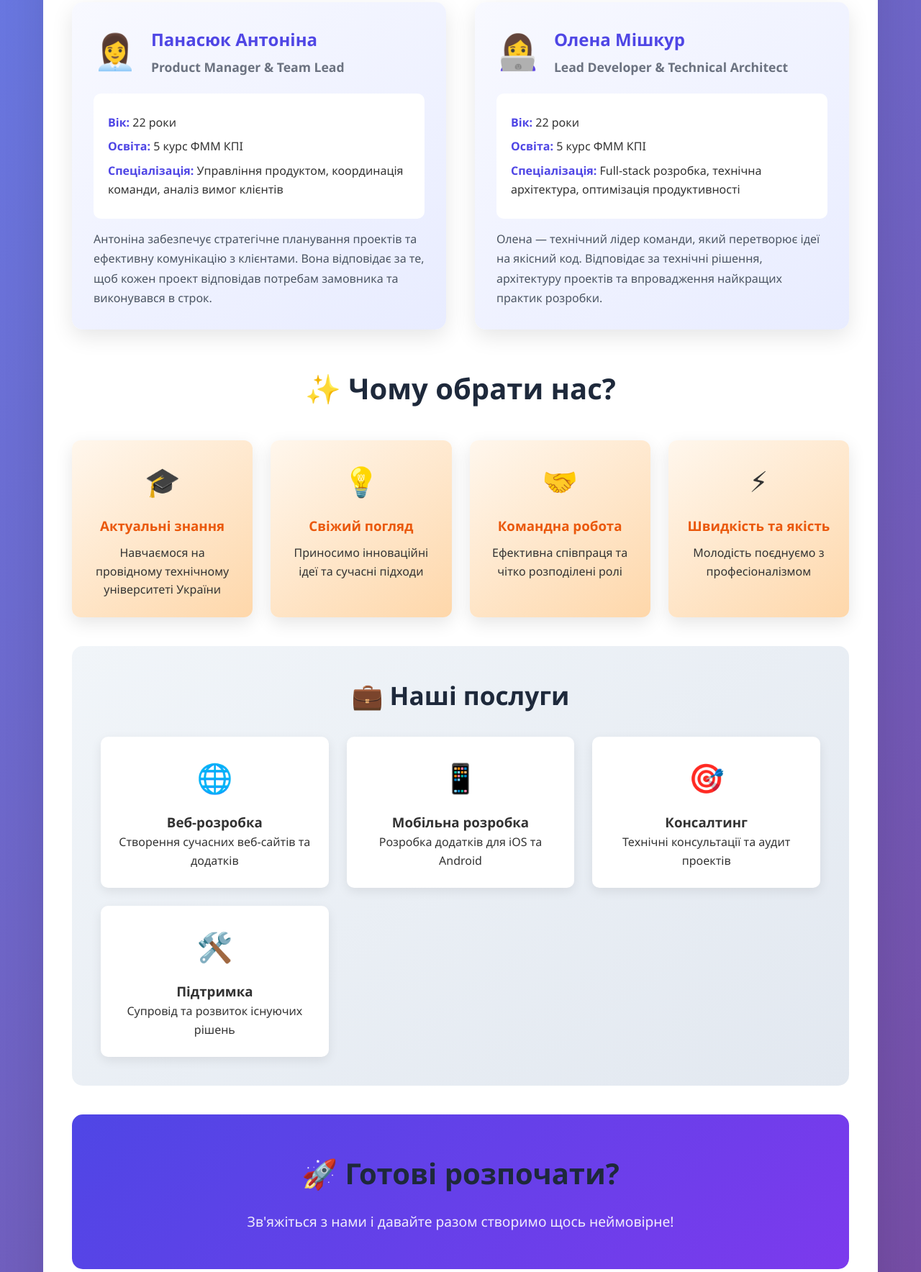
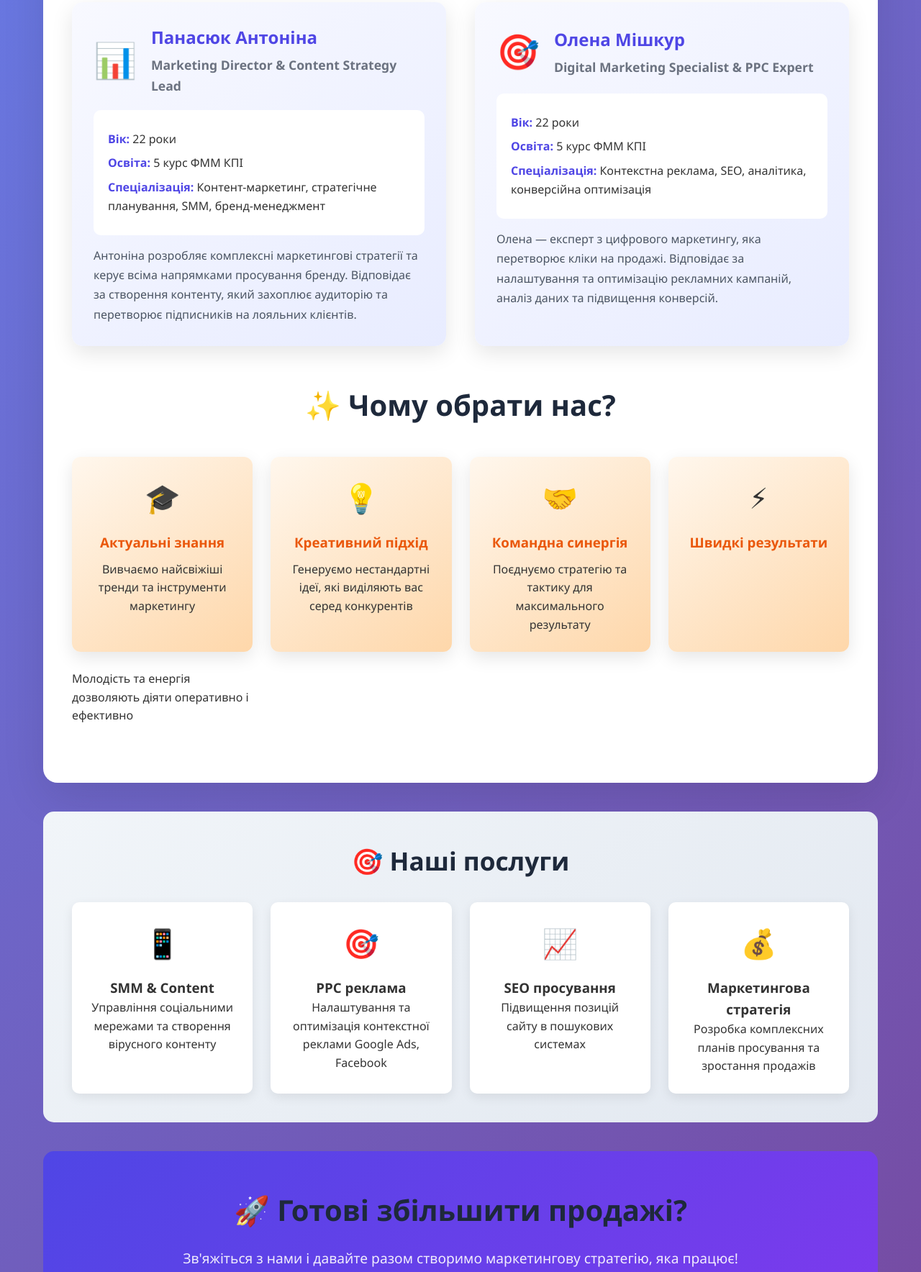
Before and after one commit to TonyaPanasyuk/Project-work, a plain HTML site: page index.html in a window 1280 px wide. Shown: the part 531-2299 px from the top of the page at 72% size. Drawn offline with Linux system fonts and the light colour scheme.

Commit message:
Update index.html

```diff
--- a/index.html
+++ b/index.html
@@ -3,7 +3,7 @@
 <head>
     <meta charset="UTF-8">
     <meta name="viewport" content="width=device-width, initial-scale=1.0">
-    <title>Наша команда - Веб розробка</title>
+    <title>Маркетингова агенція - Панасюк і Мішкур</title>
     <style>
         * {
             margin: 0;
@@ -236,7 +236,7 @@
     <div class="container">
         <section class="hero">
             <h1>🚀 Наша команда</h1>
-            <p>Молода та амбітна команда розробників, готова втілювати ваші ідеї в життя!</p>
+            <p>Молода та амбітна маркетингова команда, готова підкорювати ринки разом з вами!</p>
         </section>
 
         <div class="content">
@@ -245,39 +245,39 @@
                 <div class="team-grid">
                     <div class="team-member">
                         <div class="member-header">
-                            <div class="member-emoji">👩‍💼</div>
+                            <div class="member-emoji">📊</div>
                             <div class="member-info">
                                 <h3>Панасюк Антоніна</h3>
-                                <div class="member-role">Product Manager & Team Lead</div>
+                                <div class="member-role">Marketing Director & Content Strategy Lead</div>
                             </div>
                         </div>
                         <div class="member-details">
                             <p><strong>Вік:</strong> 22 роки</p>
                             <p><strong>Освіта:</strong> 5 курс ФММ КПІ</p>
-                            <p><strong>Спеціалізація:</strong> Управління продуктом, координація команди, аналіз вимог клієнтів</p>
+                            <p><strong>Спеціалізація:</strong> Контент-маркетинг, стратегічне планування, SMM, бренд-менеджмент</p>
                         </div>
                         <p class="member-description">
-                            Антоніна забезпечує стратегічне планування проектів та ефективну комунікацію з клієнтами.
-                            Вона відповідає за те, щоб кожен проект відповідав потребам замовника та виконувався в строк.
+                            Антоніна розробляє комплексні маркетингові стратегії та керує всіма напрямками просування бренду.
+                            Відповідає за створення контенту, який захоплює аудиторію та перетворює підписників на лояльних клієнтів.
                         </p>
                     </div>
 
                     <div class="team-member">
                         <div class="member-header">
-                            <div class="member-emoji">👩‍💻</div>
+                            <div class="member-emoji">🎯</div>
                             <div class="member-info">
                                 <h3>Олена Мішкур</h3>
-                                <div class="member-role">Lead Developer & Technical Architect</div>
+                                <div class="member-role">Digital Marketing Specialist & PPC Expert</div>
                             </div>
                         </div>
                         <div class="member-details">
                             <p><strong>Вік:</strong> 22 роки</p>
                             <p><strong>Освіта:</strong> 5 курс ФММ КПІ</p>
-                            <p><strong>Спеціалізація:</strong> Full-stack розробка, технічна архітектура, оптимізація продуктивності</p>
+                            <p><strong>Спеціалізація:</strong> Контекстна реклама, SEO, аналітика, конверсійна оптимізація</p>
                         </div>
                         <p class="member-description">
-                            Олена — технічний лідер команди, який перетворює ідеї на якісний код.
-                            Відповідає за технічні рішення, архітектуру проектів та впровадження найкращих практик розробки.
+                            Олена — експерт з цифрового маркетингу, яка перетворює кліки на продажі.
+                            Відповідає за налаштування та оптимізацію рекламних кампаній, аналіз даних та підвищення конверсій.
                         </p>
                     </div>
                 </div>
@@ -289,55 +289,55 @@
                     <div class="advantage">
                         <div class="advantage-icon">🎓</div>
                         <h3>Актуальні знання</h3>
-                        <p>Навчаємося на провідному технічному університеті України</p>
+                        <p>Вивчаємо найсвіжіші тренди та інструменти маркетингу</p>
                     </div>
                     <div class="advantage">
                         <div class="advantage-icon">💡</div>
-                        <h3>Свіжий погляд</h3>
-                        <p>Приносимо інноваційні ідеї та сучасні підходи</p>
+                        <h3>Креативний підхід</h3>
+                        <p>Генеруємо нестандартні ідеї, які виділяють вас серед конкурентів</p>
                     </div>
                     <div class="advantage">
                         <div class="advantage-icon">🤝</div>
-                        <h3>Командна робота</h3>
-                        <p>Ефективна співпраця та чітко розподілені ролі</p>
+                        <h3>Командна синергія</h3>
+                        <p>Поєднуємо стратегію та тактику для максимального результату</p>
                     </div>
                     <div class="advantage">
                         <div class="advantage-icon">⚡</div>
-                        <h3>Швидкість та якість</h3>
-                        <p>Молодість поєднуємо з професіоналізмом</p>
+                        <h3>Швидкі результати</div>
+                        <p>Молодість та енергія дозволяють діяти оперативно і ефективно</p>
                     </div>
                 </div>
             </section>
 
             <section class="services">
-                <h2>💼 Наші послуги</h2>
+                <h2>🎯 Наші послуги</h2>
                 <div class="services-grid">
                     <div class="service-item">
-                        <div class="service-icon">🌐</div>
-                        <h3>Веб-розробка</h3>
-                        <p>Створення сучасних веб-сайтів та додатків</p>
-                    </div>
-                    <div class="service-item">
                         <div class="service-icon">📱</div>
-                        <h3>Мобільна розробка</h3>
-                        <p>Розробка додатків для iOS та Android</p>
+                        <h3>SMM & Content</h3>
+                        <p>Управління соціальними мережами та створення вірусного контенту</p>
                     </div>
                     <div class="service-item">
                         <div class="service-icon">🎯</div>
-                        <h3>Консалтинг</h3>
-                        <p>Технічні консультації та аудит проектів</p>
+                        <h3>PPC реклама</h3>
+                        <p>Налаштування та оптимізація контекстної реклами Google Ads, Facebook</p>
                     </div>
                     <div class="service-item">
-                        <div class="service-icon">🛠️</div>
-                        <h3>Підтримка</h3>
-                        <p>Супровід та розвиток існуючих рішень</p>
+                        <div class="service-icon">📈</div>
+                        <h3>SEO просування</h3>
+                        <p>Підвищення позицій сайту в пошукових системах</p>
+                    </div>
+                    <div class="service-item">
+                        <div class="service-icon">💰</div>
+                        <h3>Маркетингова стратегія</h3>
+                        <p>Розробка комплексних планів просування та зростання продажів</p>
                     </div>
                 </div>
             </section>
 
             <section class="cta">
-                <h2>🚀 Готові розпочати?</h2>
-                <p>Зв'яжіться з нами і давайте разом створимо щось неймовірне!</p>
+                <h2>🚀 Готові збільшити продажі?</h2>
+                <p>Зв'яжіться з нами і давайте разом створимо маркетингову стратегію, яка працює!</p>
             </section>
         </div>
     </div>
```
